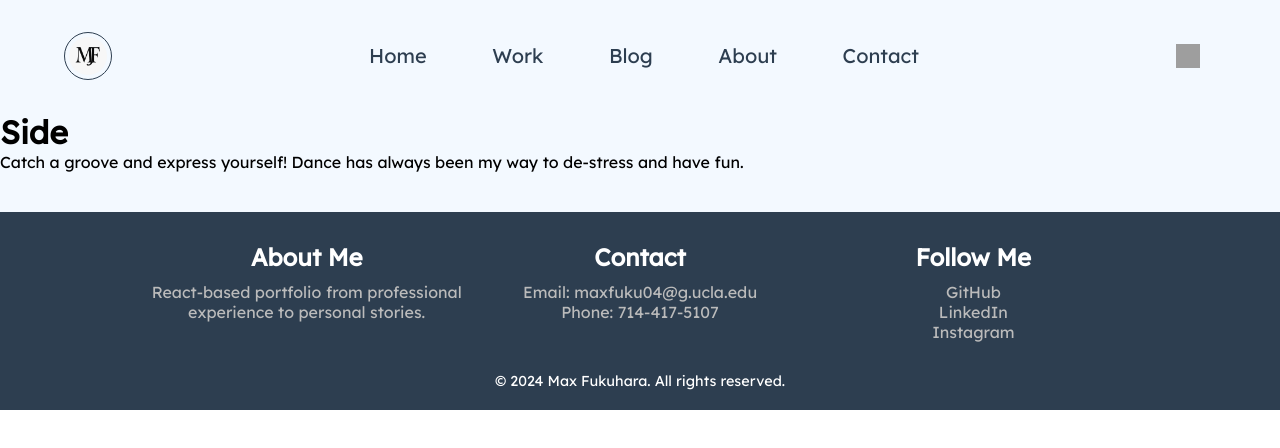
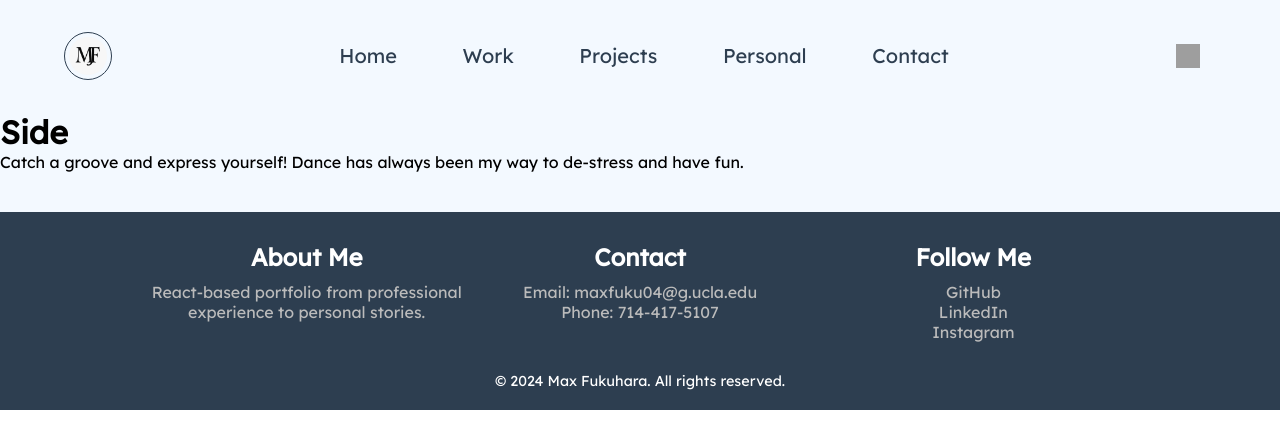
Before and after one commit to maxfukuh4ra/portfolio, a React (Vite) app: page /portfolio/personal/side in a window 1280 px wide. Shown: the top 448 px of the page. Built offline with nearby package versions, Linux system fonts and the light colour scheme; grey boxes are pictures that could not be loaded.

Commit message:
[update] - navbar routing fixed

```diff
--- a/src/components/navbar/navbar.jsx
+++ b/src/components/navbar/navbar.jsx
@@ -31,15 +31,15 @@ const Navbar = () => {
           </li>
           <li>
             <Link
-              to="/portfolio/blog"
-              className={location.pathname === "/portfolio/blog" ? styles.active : ""}
-            >Blog</Link>
+              to="/portfolio/projects"
+              className={location.pathname === "/portfolio/projects" ? styles.active : ""}
+            >Projects</Link>
           </li>
           <li>
             <Link
-              to="/portfolio/about"
-              className={location.pathname === "/portfolio/about" ? styles.active : ""}
-            >About</Link>
+              to="/portfolio/personal"
+              className={location.pathname === "/portfolio/personal" ? styles.active : ""}
+            >Personal</Link>
           </li>
           <li>
             <Link
--- a/src/data/history.json
+++ b/src/data/history.json
@@ -17,7 +17,7 @@
     },
     {
       "role": "Software Engineer",
-      "organisation": "Bruin Sports Analytics - Tennis",
+      "organisation": "Bruin Sports Analytics - Tennis Consulting",
       "startDate": "Oct. 2024",
       "endDate": "Present",
       "experiences": [],
```
